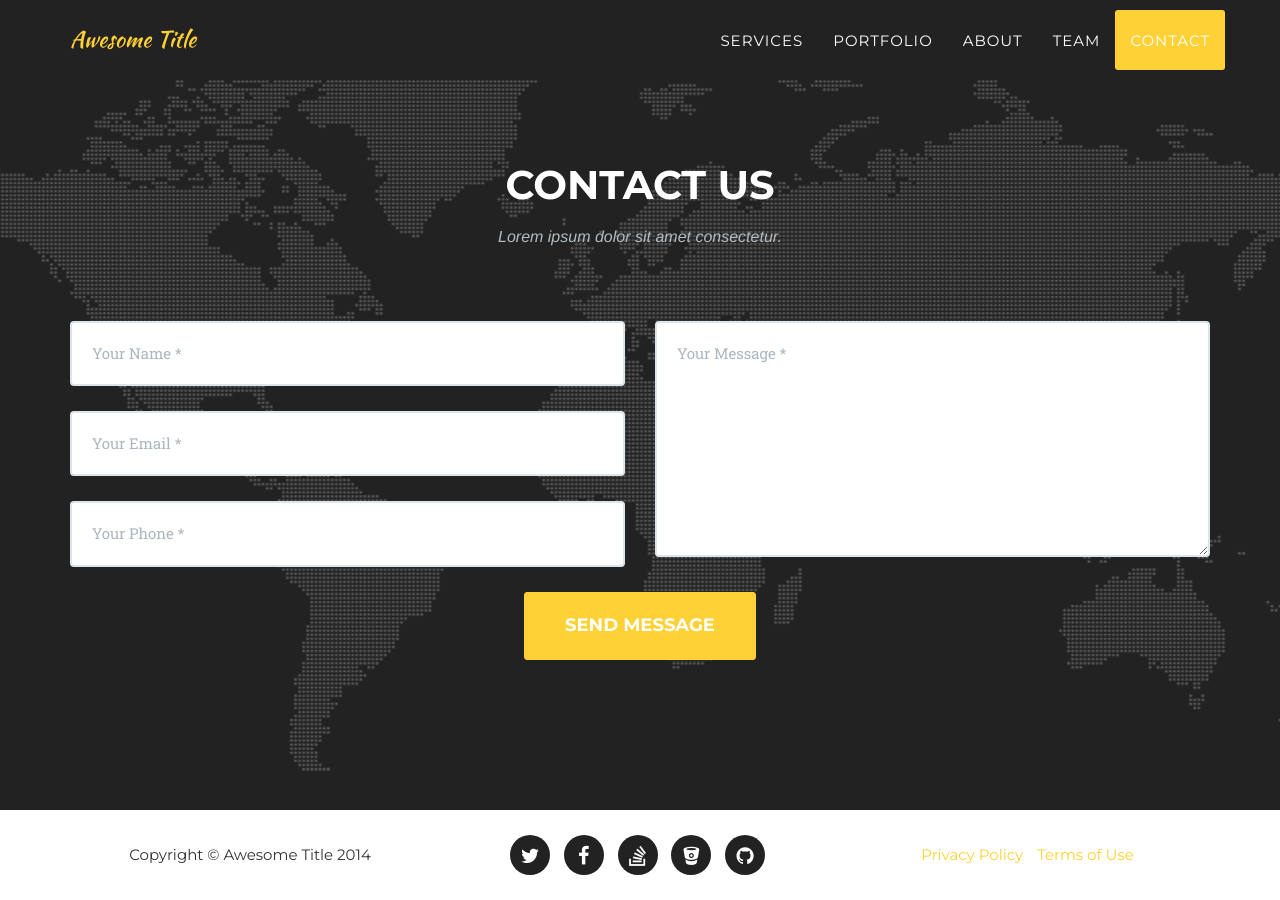
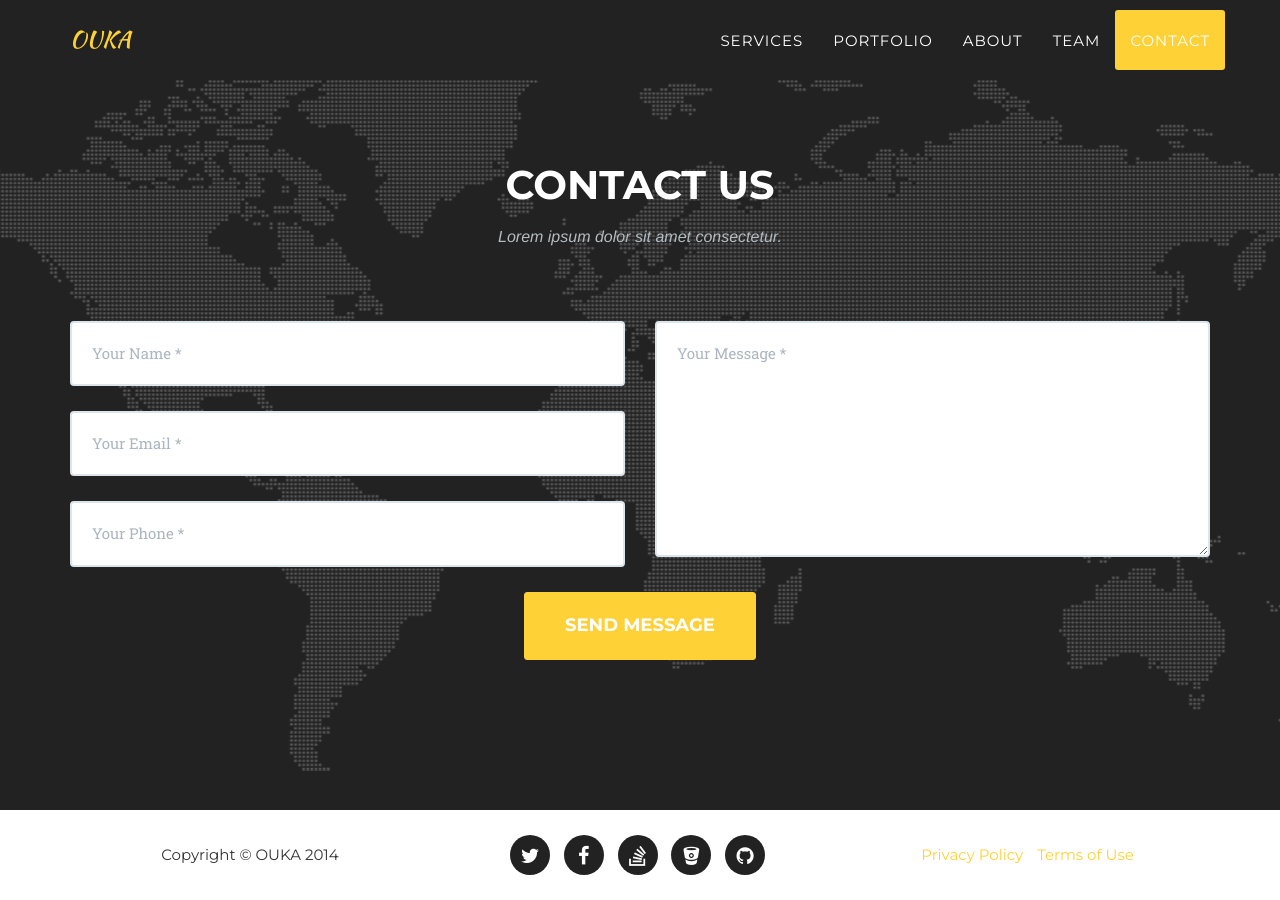
Before and after one commit to easyui/easyui.github.io, a Jekyll site: the page built from index.html, in a window 1280 px wide and 900 px high, scrolled down 5636 px. Built offline with Jekyll 4.4.1, drawn with Linux system fonts in a browser that asks for light colours; some web fonts are replaced.

Commit message:
title: OUKA

```diff
--- a/_config.yml
+++ b/_config.yml
@@ -2,7 +2,7 @@ url: https://y7kim.github.io
 baseurl:
 
 # Site settings
-title: Awesome Title
+title: OUKA
 email: your-email@domain.com
 description: "Write an awesome description for your new site here. You can edit this line in _config.yml. It will appear in your document head meta (for Google search results) and in your feed.xml site description."
 
```
